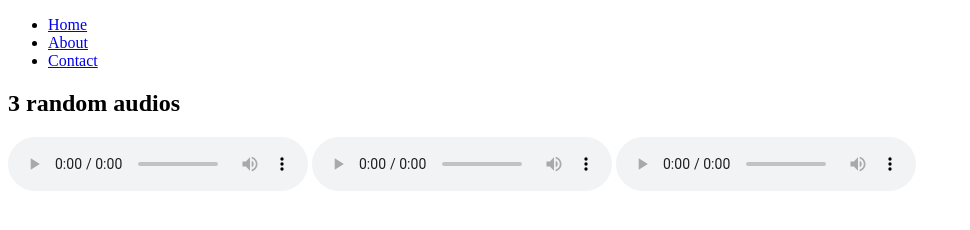
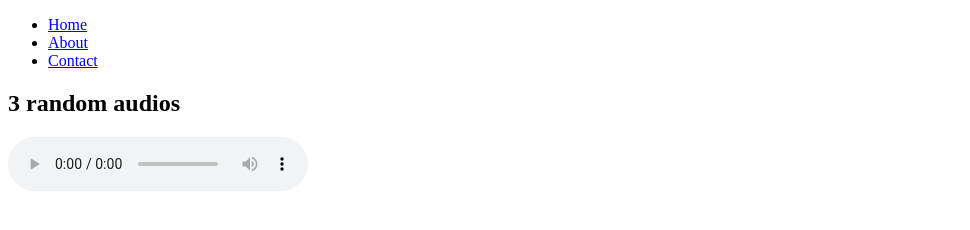
Before and after one commit to acciojob/semantic-navbar-and-audios-amitphalwadiya09, a website: page main.html in a window 1280 px wide. Shown: the whole page, without its empty margins (0-970 px from the left). Drawn offline with Linux system fonts and the light colour scheme.

Commit message:
created a submission

```diff
--- a/main.html
+++ b/main.html
@@ -23,15 +23,9 @@
     <!-- Audio Track 1 -->
     <audio controls>
         <source src="http://commondatastorage.googleapis.com/codeskulptor-demos/DDR_assets/Kangaroo_MusiQue_-_The_Neverwritten_Role_Playing_Game.mp3" type="audio/mp3">
-    </audio>
 
-    <!-- Audio Track 2 -->
-    <audio controls>
         <source src="http://commondatastorage.googleapis.com/codeskulptor-assets/Epoq-Lepidoptera.ogg" type="audio/ogg">
-    </audio>
 
-    <!-- Audio Track 3 -->
-    <audio controls>
         <source src="http://codeskulptor-demos.commondatastorage.googleapis.com/pang/paza-moduless.mp3" type="audio/mp3">
     </audio>
 </section>
```
